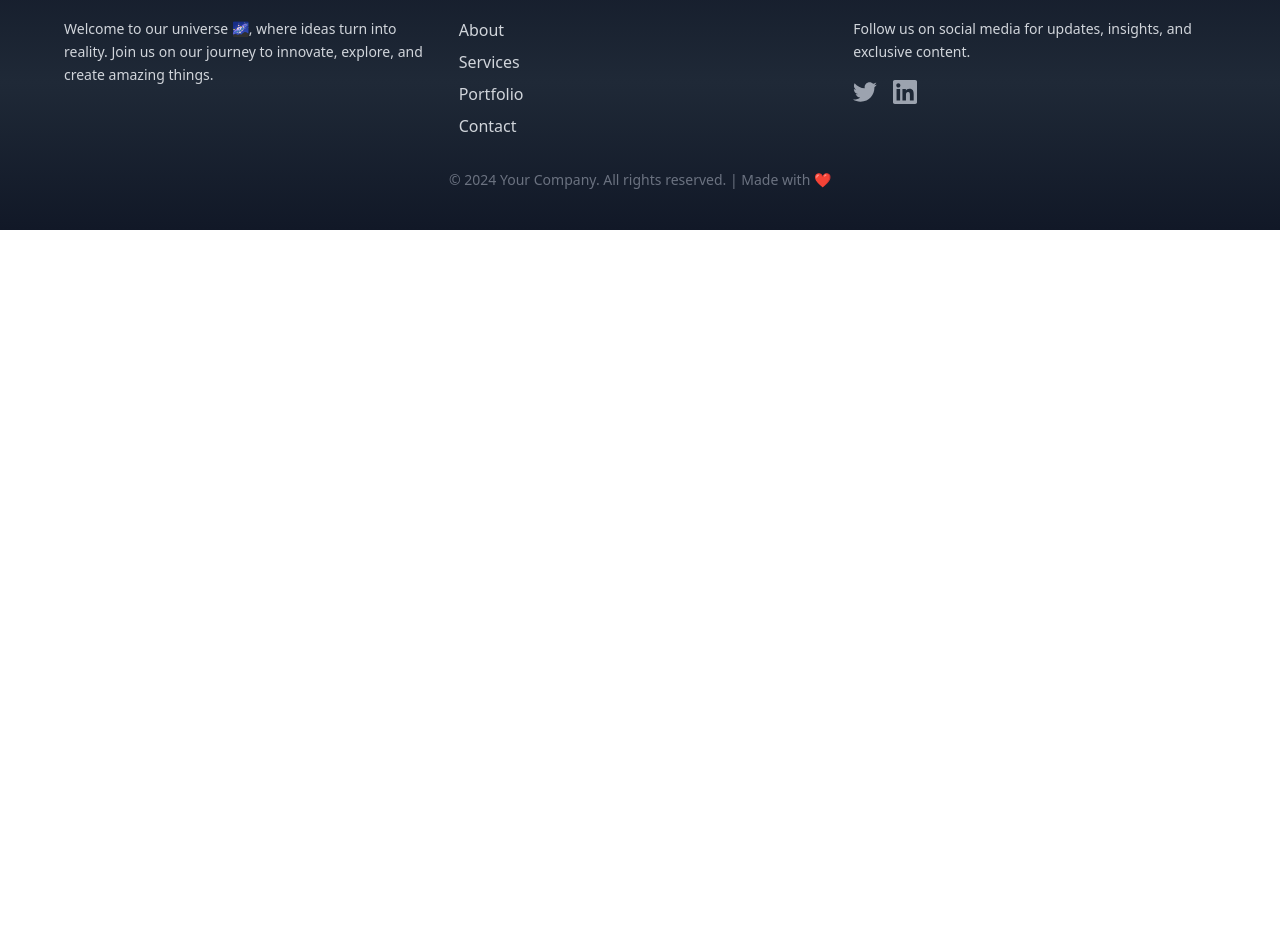
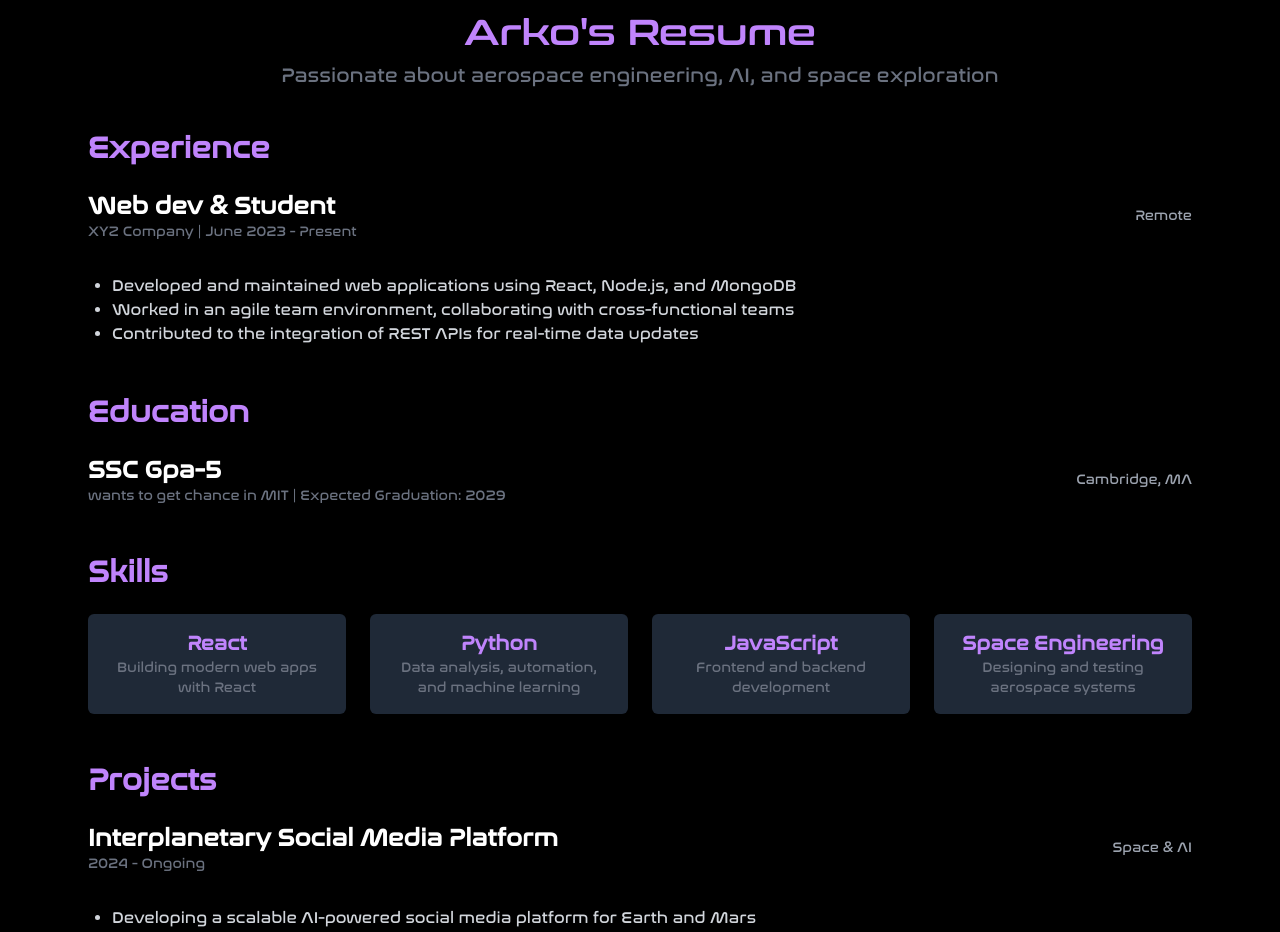
Before and after one commit to arko-inc/Arkoverse, a React (Vite) app: page /resume in a window 1280 px wide. Shown: the part 66-998 px from the top of the page. Before the commit the page ends 800 px from the top, so only its background shows below. Built offline with nearby package versions, Linux system fonts and the light colour scheme.

Commit message:
Added dark mode to the Projects page

```diff
--- a/src/App.css
+++ b/src/App.css
@@ -45,7 +45,7 @@
 
 /* Customize the scrollbar thumb (the part that you drag) */
 ::-webkit-scrollbar-thumb {
-  background: linear-gradient(to bottom, rgb(0, 45, 136), rgb(69, 0, 118));
+  background: linear-gradient(to bottom, rgb(58, 0, 167), rgb(69, 0, 118));
   border-radius: 10px;
 }
 
@@ -57,5 +57,5 @@
 
 /* Optional: Add hover effect for the scrollbar thumb */
 ::-webkit-scrollbar-thumb:hover {
-  background: linear-gradient(to bottom, rgb(38, 0, 65), rgb(1, 49, 154));
+  background: linear-gradient(to bottom, rgb(60, 0, 144), rgb(1, 49, 154));
 }
--- a/src/App.jsx
+++ b/src/App.jsx
@@ -8,6 +8,7 @@ import Navbar from "./Components/Navbar";
 import Home from "./Pages/Home";
 import Loading from "./Components/Loading";
 import Footer from "./Components/Footer";
+import Resume from "./Pages/Resume";
 
 function App() {
   const [isLoading, setIsLoading] = useState(true);
@@ -52,6 +53,7 @@ function App() {
         <Route path="/projects" element={<Projects />} />
         <Route path="/contact" element={<Contact />} />
         <Route path="/Image" element={<Image/>}/>
+        <Route path="/resume" element={<Resume/>}/>
       </Routes>
       <Footer/>
     </Router>
--- a/src/Components/Footer.jsx
+++ b/src/Components/Footer.jsx
@@ -3,7 +3,7 @@ import React from "react";
 
 const Footer = () => {
   return (
-    <footer className="bg-gradient-to-b from-gray-900 via-gray-800 to-gray-900 text-gray-300 py-10 px-6">
+    <footer className="bg-black text-gray-300 py-10 px-6 font-nasa">
       <div className="max-w-6xl mx-auto grid grid-cols-1 md:grid-cols-3 gap-8">
         {/* About Section */}
         <div>
@@ -18,22 +18,22 @@ const Footer = () => {
           <h3 className="text-xl font-bold text-purple-400 mb-4">Quick Links</h3>
           <ul className="space-y-2">
             <li>
-              <a href="#about" className="hover:text-purple-400 transition">
-                About
+              <a href="/aboutme" className="hover:text-purple-400 transition">
+                About Me
               </a>
             </li>
             <li>
-              <a href="#services" className="hover:text-purple-400 transition">
+              <a href="/services" className="hover:text-purple-400 transition">
                 Services
               </a>
             </li>
             <li>
-              <a href="#portfolio" className="hover:text-purple-400 transition">
+              <a href="/portfolio" className="hover:text-purple-400 transition">
                 Portfolio
               </a>
             </li>
             <li>
-              <a href="#contact" className="hover:text-purple-400 transition">
+              <a href="/contact" className="hover:text-purple-400 transition">
                 Contact
               </a>
             </li>
--- a/src/Components/Navbar.jsx
+++ b/src/Components/Navbar.jsx
@@ -109,7 +109,7 @@ const Navbar = () => {
                 My Resume
               </Link>
               <Link
-                to="/contact"
+                to="/resume"
                 onClick={toggleMenu}
                 className={`block text-white relative transition duration-300 after:block after:absolute after:left-0 after:bottom-0 after:w-0 hover:after:w-full after:h-[2px] after:bg-white after:transition-all text-right font-nasa ${isActive("/contact") ? "after:w-full" : ""}`}
               >
--- a/src/Pages/AboutMe.jsx
+++ b/src/Pages/AboutMe.jsx
@@ -4,11 +4,11 @@ import { Link } from "react-router-dom";
 const AboutMe = () => {
   return (
     <>
-    <section className="bg-black text-gray-300 font-sans min-h-screen px-8  py-12 md:px-20 lg:px-32">
+    <section className="bg-black text-gray-300  min-h-screen px-8  py-12 md:px-20 lg:px-32 font-conthrax">
       {/* Hero Section */}
       <div className="relative flex flex-col md:flex-row items-center justify-center gap-12 mb-16 mt-10">
         <div className="md:w-1/2 text-center md:text-left">
-          <h1 className="text-4xl lg:text-6xl font-bold text-white animate-pulse leading-tight">
+          <h1 className="text-4xl lg:text-6xl font-bold text-white animate-pulse leading-tight font-conthrax">
             About <span className="text-indigo-600">Me</span>
           </h1>
           <p className="text-lg mt-4 text-gray-400">
--- a/src/Pages/Contact.jsx
+++ b/src/Pages/Contact.jsx
@@ -3,7 +3,7 @@ import React from 'react';
 
 const Contact = () => {
   return (
-    <div className="min-h-screen bg-gradient-to-br from-gray-900 via-gray-800 to-gray-900 text-white flex flex-col items-center px-6">
+    <div className="min-h-screen  bg-gradient-to-br from-gray-900 via-gray-800 to-gray-900 text-white flex flex-col items-center px-6">
       {/* Hero Section */}
       <div className="w-full max-w-4xl text-center py-12">
         <h1 className="text-5xl font-extrabold text-purple-400 mb-4">
--- a/src/Pages/Home.jsx
+++ b/src/Pages/Home.jsx
@@ -1,11 +1,18 @@
 import React from "react";
 import HeroSection from "../Components/HeroSection";
+import AboutMe from "./AboutMe";
+import Projects from "./Projects";
+
 
 
 const Home = () => {
   return (
     <>
+
     <HeroSection/>
+    <AboutMe/>
+    <Projects/>
+
 
     </>
   );
--- a/src/Pages/Projects.jsx
+++ b/src/Pages/Projects.jsx
@@ -78,7 +78,7 @@ const Projects = () => {
                 <p className="text-gray-400 mb-4 font-nasa">{project.description}</p>
                 <a
                   href={project.link}
-                  className="inline-block px-6 py-3 rounded-full bg-gradient-to-r from-orange-600 to-orange-700 text-white hover:from-orange-700 hover:to-orange-600 transition duration-300"
+                  className="inline-block px-6 py-3 rounded-full bg-gradient-to-r from-red-600 to-indigo-600 text-white hover:from-indigo-700 hover:to-red-600 transition duration-300 focon"
                 >
                   View Project
                 </a>
--- /dev/null
+++ b/src/Pages/Resume.jsx
@@ -0,0 +1,111 @@
+// Resume.js
+import React from "react";
+
+const Resume = () => {
+  return (
+    <div className="bg-black text-gray-300 min-h-screen py-10 font-nasa">
+      <div className="max-w-6xl mx-auto px-6 mt-10">
+        {/* Header Section */}
+        <header className="text-center mb-10">
+          <h1 className="text-4xl font-extrabold text-purple-400 font-conthrax">Arko's Resume</h1>
+          <p className="mt-2 text-xl text-gray-500">
+            Passionate about aerospace engineering, AI, and space exploration
+          </p>
+        </header>
+
+        {/* Experience Section */}
+        <section className="mb-12">
+          <h2 className="text-3xl font-bold text-purple-400 mb-6">Experience</h2>
+          <div className="space-y-8">
+            {/* Job 1 */}
+            <div className="flex justify-between items-center">
+              <div>
+                <h3 className="text-2xl font-semibold text-white">Web dev & Student</h3>
+                <p className="text-sm text-gray-500">XYZ Company | June 2023 - Present</p>
+              </div>
+              <div className="text-sm text-gray-400">Remote</div>
+            </div>
+            <ul className="list-disc pl-6 mt-4">
+              <li>Developed and maintained web applications using React, Node.js, and MongoDB</li>
+              <li>Worked in an agile team environment, collaborating with cross-functional teams</li>
+              <li>Contributed to the integration of REST APIs for real-time data updates</li>
+            </ul>
+          </div>
+        </section>
+
+        {/* Education Section */}
+        <section className="mb-12">
+          <h2 className="text-3xl font-bold text-purple-400 mb-6">Education</h2>
+          <div className="space-y-8">
+            {/* Degree 1 */}
+            <div className="flex justify-between items-center">
+              <div>
+                <h3 className="text-2xl font-semibold text-white">SSC Gpa-5</h3>
+                <p className="text-sm text-gray-500">wants to get chance in MIT | Expected Graduation: 2029</p>
+              </div>
+              <div className="text-sm text-gray-400">Cambridge, MA</div>
+            </div>
+          </div>
+        </section>
+
+        {/* Skills Section */}
+        <section className="mb-12">
+          <h2 className="text-3xl font-bold text-purple-400 mb-6">Skills</h2>
+          <div className="grid grid-cols-2 md:grid-cols-3 lg:grid-cols-4 gap-6">
+            <div className="bg-gray-800 p-4 rounded-md text-center">
+              <h4 className="text-xl font-semibold text-purple-400">React</h4>
+              <p className="text-sm text-gray-500">Building modern web apps with React</p>
+            </div>
+            <div className="bg-gray-800 p-4 rounded-md text-center">
+              <h4 className="text-xl font-semibold text-purple-400">Python</h4>
+              <p className="text-sm text-gray-500">Data analysis, automation, and machine learning</p>
+            </div>
+            <div className="bg-gray-800 p-4 rounded-md text-center">
+              <h4 className="text-xl font-semibold text-purple-400">JavaScript</h4>
+              <p className="text-sm text-gray-500">Frontend and backend development</p>
+            </div>
+            <div className="bg-gray-800 p-4 rounded-md text-center">
+              <h4 className="text-xl font-semibold text-purple-400">Space Engineering</h4>
+              <p className="text-sm text-gray-500">Designing and testing aerospace systems</p>
+            </div>
+          </div>
+        </section>
+
+        {/* Projects Section */}
+        <section className="mb-12">
+          <h2 className="text-3xl font-bold text-purple-400 mb-6">Projects</h2>
+          <div className="space-y-8">
+            {/* Project 1 */}
+            <div className="flex justify-between items-center">
+              <div>
+                <h3 className="text-2xl font-semibold text-white">Interplanetary Social Media Platform</h3>
+                <p className="text-sm text-gray-500">2024 - Ongoing</p>
+              </div>
+              <div className="text-sm text-gray-400">Space & AI</div>
+            </div>
+            <ul className="list-disc pl-6 mt-4">
+              <li>Developing a scalable AI-powered social media platform for Earth and Mars</li>
+              <li>Integrating real-time communication features between Earth and Mars</li>
+            </ul>
+          </div>
+        </section>
+
+        {/* Contact Section */}
+        <section className="text-center">
+          <h2 className="text-3xl font-bold text-purple-400 mb-6">Contact</h2>
+          <p className="text-lg text-gray-500">Feel free to get in touch with me! I'm always open to new opportunities and collaborations. 🌟</p>
+          <div className="mt-6">
+            <a
+              href="mailto:arko@example.com"
+              className="text-lg text-purple-400 hover:text-purple-600 transition"
+            >
+              Email: arko@example.com
+            </a>
+          </div>
+        </section>
+      </div>
+    </div>
+  );
+};
+
+export default Resume;
```
Also changed, not shown: src/Components/HeroSection.jsx (+10 -5 lines), src/assets/BA85ECA4-F520-4AEA-95A0-765BA0BB4E93.jpeg (renamed from src/assets/me.jpeg).
